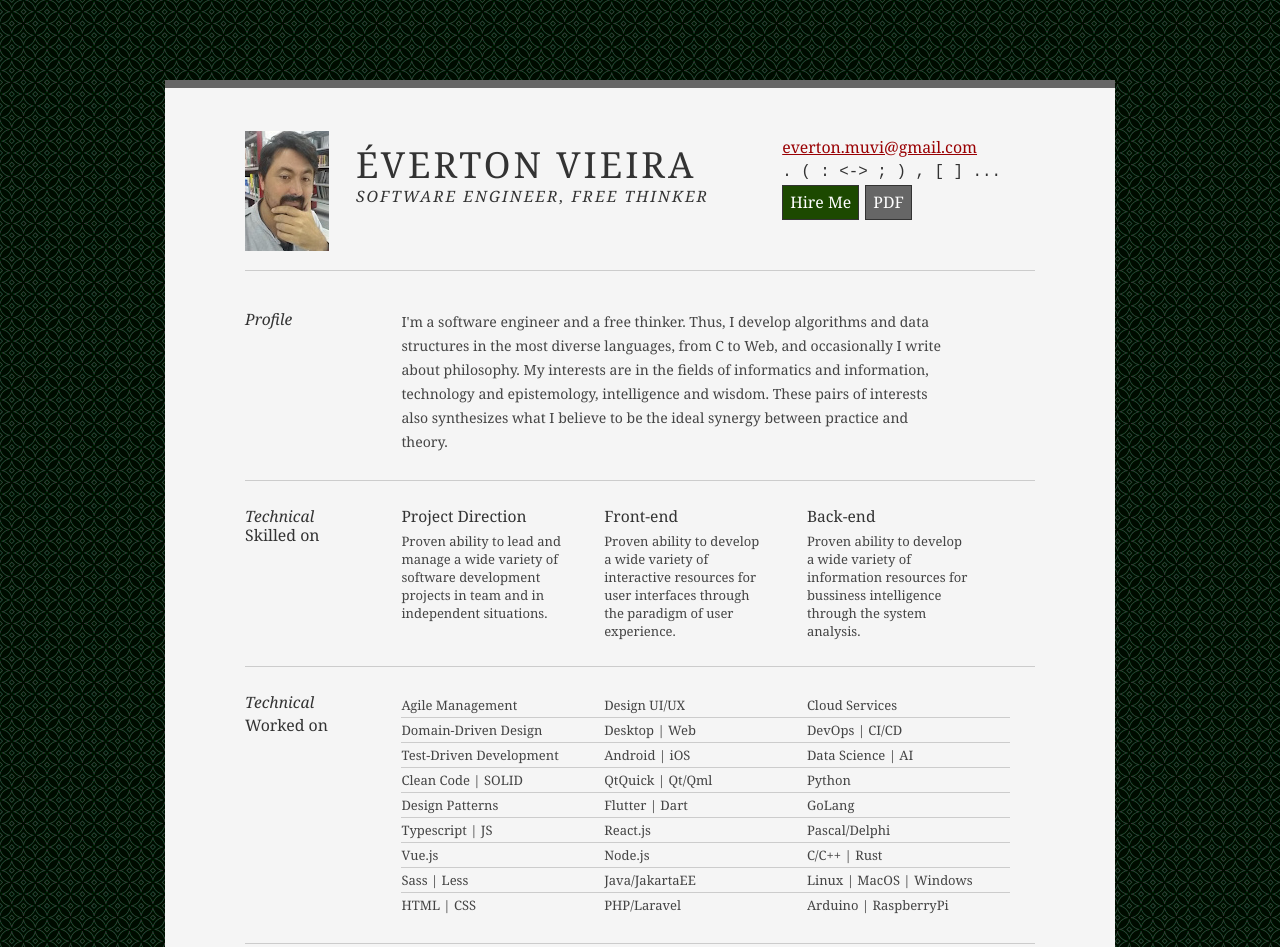
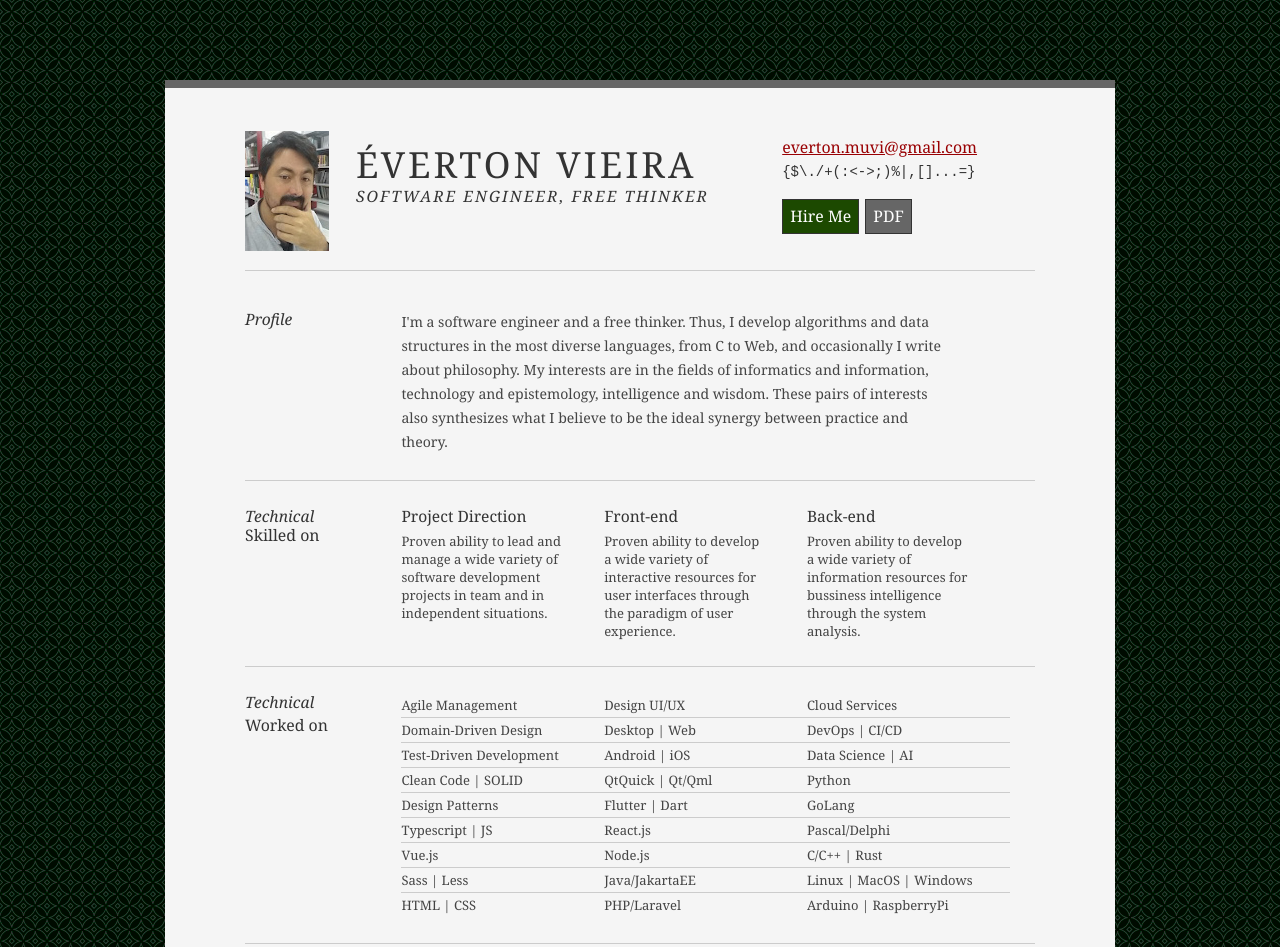
Before and after one commit to emuvi/emuvi.github.io, a plain HTML site: page index.html in a window 1280 px wide. Shown: the top 947 px of the page. Drawn offline with Linux system fonts and the light colour scheme.

Commit message:
prototype development

```diff
--- a/index.html
+++ b/index.html
@@ -28,7 +28,7 @@
                 <h3>
                   <a href="mailto:everton.muvi@gmail.com">everton.muvi@gmail.com</a>
                 </h3>
-                <h3><code>. ( : <-> ; ) , [ ] ...</code></h3>
+                <h4><code>{$\./+(:<->;)%|,[]...=}</code></h4>
                 <h3>
                   <a id="hire" class="btn" href="#">Hire Me</a
                   ><a class="btn" href="#">PDF</a>
--- a/reset-fonts-grids.css
+++ b/reset-fonts-grids.css
@@ -68,6 +68,12 @@ h5,
 h6 {
   font-size: 100%;
   font-weight: normal;
+}
+h4 {
+  margin-bottom: 18px;
+}
+code {
+  font-size: 14px;
 }
 q:before,
 q:after {
```
